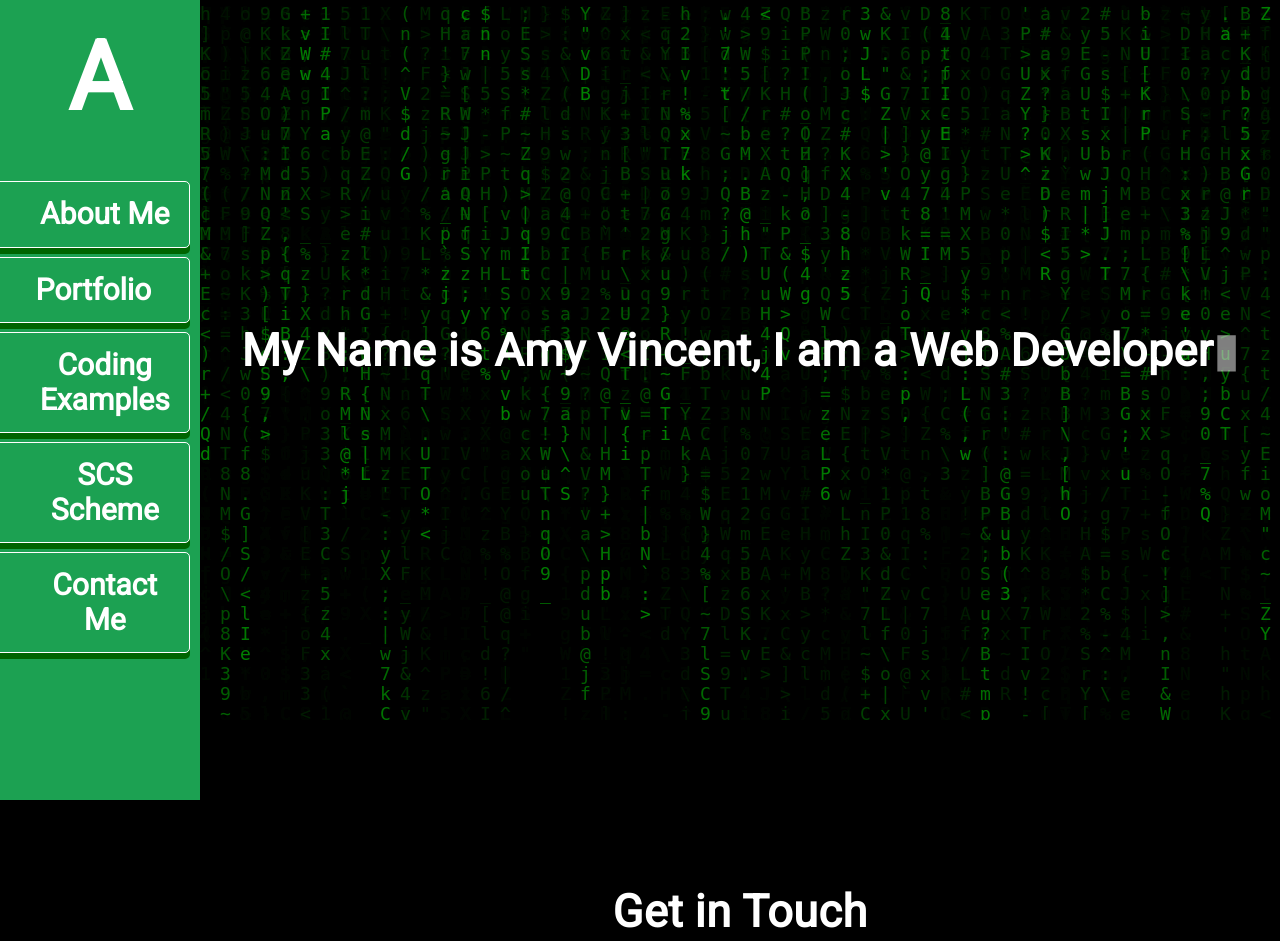
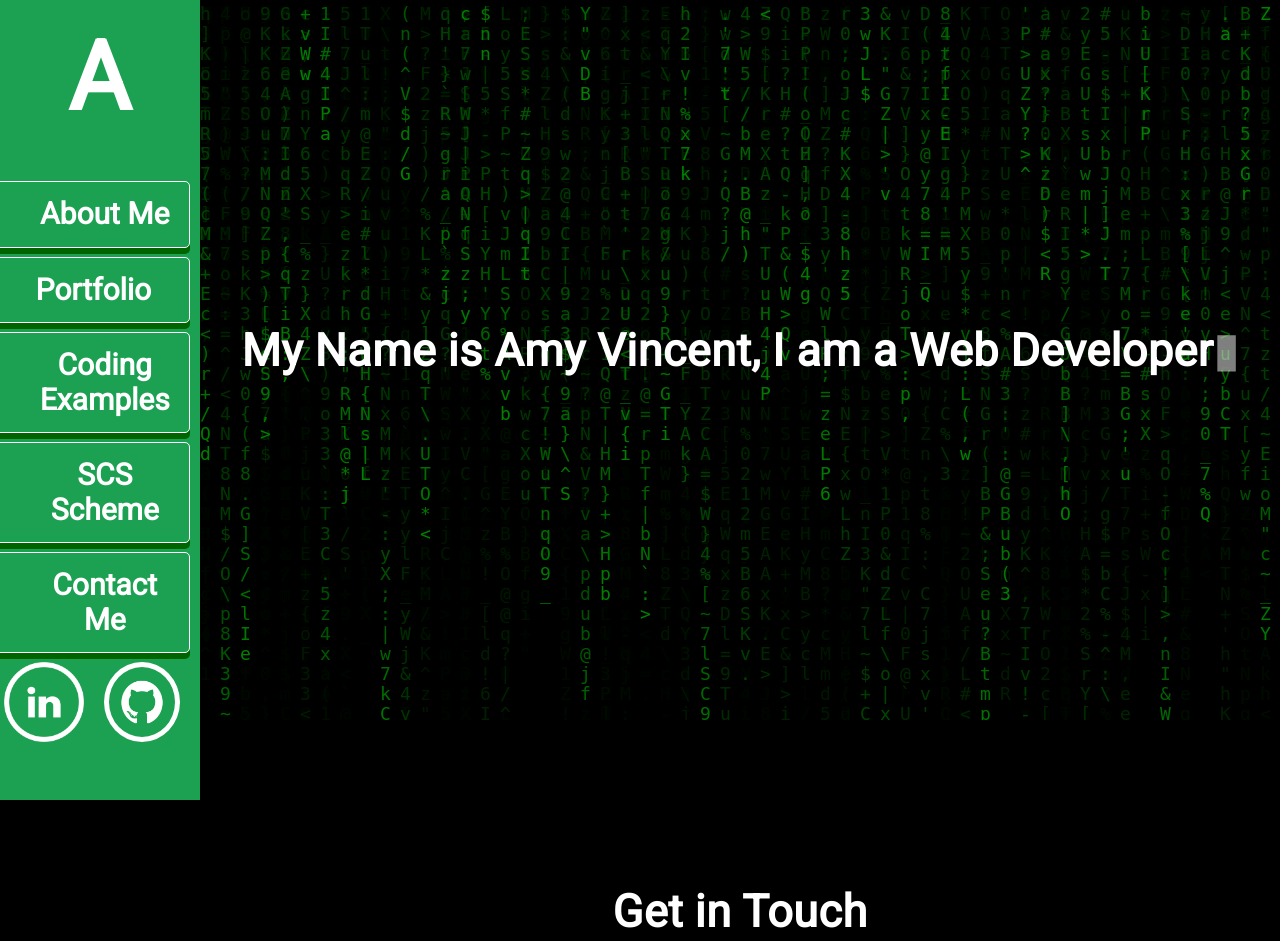
Before and after one commit to Blackadder1712/Portfolio, a PHP site: page / in a window 1280 px wide. Shown: the top 941 px of the page. Run offline with PHP 8.4, Linux system fonts and the light colour scheme; some libraries are stand-ins or nearby versions.

Commit message:
favicon and socials
added a favicon logo and social icons

```diff
--- a/css/style.css
+++ b/css/style.css
@@ -17,6 +17,7 @@ span {
 }
 .Main-page {
   display: block;
+  overflow: hidden;
 }
 
 .dropbtn {
@@ -150,6 +151,42 @@ span {
   font-family: "Roboto", "sans serif";
 }
 
+.socials {
+  display: flex;
+  flex-direction: row;
+}
+
+.linkbtn {
+  margin-top: -26px;
+  max-width: 40%;
+  margin-right: 10%;
+  margin-left: 2%;
+  background-color: transparent;
+}
+
+.gitbtn {
+  margin-top: -26px;
+  max-width: 33%;
+  max-height: 18%;
+  color: black;
+  border-style: solid;
+  border-color: white;
+  border-radius: 100%;
+  border-width: 5px;
+}
+
+.gitbtn:hover {
+  border-color: white;
+  border-radius: 100%;
+  background-color: lightgreen;
+}
+
+.linkbtn:hover {
+  background-color: white;
+  border-radius: 100%;
+  background-color: lightgreen;
+}
+
 .html-content {
   display: none;
   background-color: #1ca152;
@@ -258,6 +295,7 @@ span {
 
 .sidebar {
   display: none;
+  z-index: 100;
 }
 
 body {
--- a/index.html
+++ b/index.html
@@ -6,7 +6,8 @@
 
     <meta charset="UTF-8">
     <meta name="viewport" content="width=device-width,initial-scale=1.0" >
-    <title>Amy Vincent</title>
+    <title>Amy Vincent-Web Developer</title>
+    <link rel="icon" type="img/x-icon" href="/img/favicon.png">
 
     <link href="css/style.css" rel="stylesheet">
     <link href="css/normalize.css" rel="stylesheet">
@@ -208,7 +209,7 @@
                                               <fieldset>
                                                    <div class="contact">
                                                            <div class="mb-3">
-                                                              <label for="#mb-label" class="form-label">First Name</label>
+                                                              <label for="mb-label" class="form-label">First Name</label>
                                                               <input type="text" class="form-control" placeholder="REQUIRED" id="Name" >
                                                           </div>
 
@@ -216,13 +217,13 @@
 
                                                               <div class="mb-3">
                                                                 <label for="mb-label" class="form-label">Last Name</label>
-                                                                <input type="text" class="form-control" placeholder="Please enter last name" id="LastName"  required />
+                                                                <input type="text" class="form-control" placeholder="Please enter last name" id="LastName">
                                                               </div>
 
 
                                                                 <div class="mb-3">
                                                                   <label for="mb-label" class="form-label">Email Address</label>
-                                                                  <input type="email" class="form-control" placeholder="REQUIRED" id="email" required />
+                                                                  <input type="email" class="form-control" placeholder="REQUIRED" id="email" >
                                                                 </div>
 
 
@@ -270,7 +271,13 @@
 
                               <li><a href= "index.html#contact-form" class="nav-link-6">Contact Me</a></li>
 
+
                             </ul>
+                           <div class="socials">
+                            <input type="image" src="img/linkdn.png"  alt="Image of linkdn icon" class="linkbtn">
+                            <input type="image" src="img/git.png"  alt="Image of github icon" class="gitbtn">
+
+                           </div>
                           </nav>
 
 
--- a/partials/_base-styles.scss
+++ b/partials/_base-styles.scss
@@ -6,6 +6,7 @@
 {
 
   display:block;
+  overflow: hidden;
 
 
 }
@@ -191,6 +192,47 @@ z-index: 4;
   font-weight: $text-font-weight;
   font-family: $main-font;
 }
+
+.socials
+{
+  display: flex;
+  flex-direction: row;
+}
+.linkbtn
+{
+  margin-top:-26px;
+ max-width:40%;
+ margin-right:10%;
+ margin-left:2%;
+ background-color: transparent;
+
+
+}
+
+.gitbtn
+{
+  margin-top:-26px;
+ max-width:33%;
+ max-height:18%;
+ color:black;
+ border-style: solid;
+ border-color:white ;
+ border-radius: 100%;
+ border-width:5px;
+
+}
+.gitbtn:hover
+{
+  border-color: white;
+  border-radius: 100%;
+  background-color: lightgreen;
+}
+.linkbtn:hover
+{
+  background-color:white;
+  border-radius: 100%;
+  background-color: lightgreen;
+}
 .html-content
 {
   display:none;
@@ -336,6 +378,7 @@ z-index: 4;
 .sidebar
 {
   display:none;
+  z-index: 100;
 }
 
 
--- a/partials/_media-queries.scss
+++ b/partials/_media-queries.scss
@@ -236,6 +236,8 @@ margin-top:800px
      justify-content: space-between;
      padding:15px;
     margin-left: -15px;
+
+
 
 
      cursor: pointer
```
Also changed, not shown: About-me.html (+14 -14 lines), Portfolio-me.html (+4 -4 lines), coding.html (+17 -18 lines), img/coming-soon.png (added), img/favicon.png (added), img/git.png (added), img/linkdn.png (added), 1 other file.
